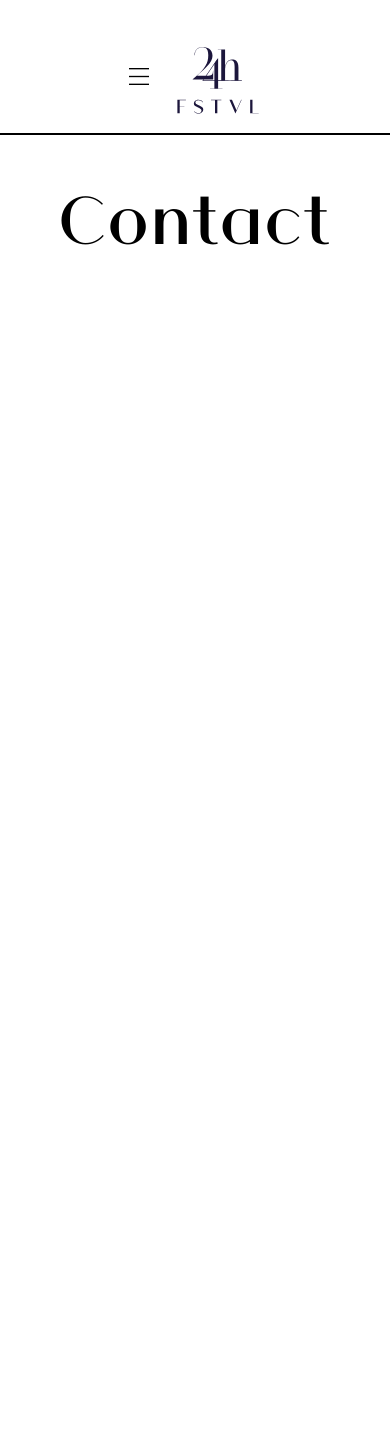
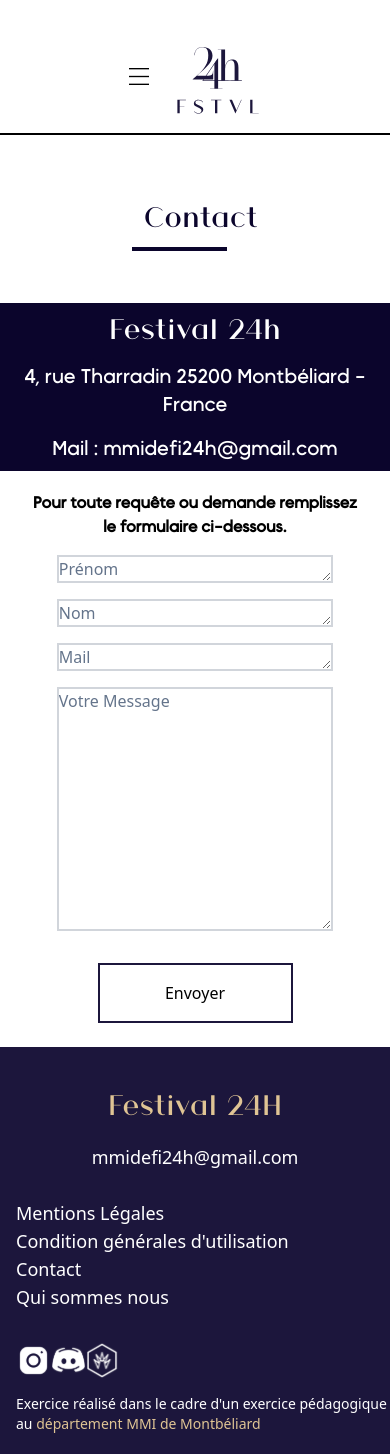
Before and after one commit to MeldryckSAID/Defi_24h, a Vue app: page /cont in a window 390 px wide. Before the commit the page ends 844 px from the top, so only its background shows below. Built offline with nearby package versions, Linux system fonts and the light colour scheme.

Commit message:
contact + footer (amélioration )

```diff
--- /dev/null
+++ b/src/components/banderole.vue
@@ -0,0 +1,17 @@
+<template>
+  <div class="flex flex-col bg-dark-blue text-center my-5 px-2">
+    <h1 class="text-3xl athena text-white py-2">Festival 24h</h1>
+    <p class="text-white text-xl py-2 okiner">
+      4, rue Tharradin 25200 Montbéliard - France
+    </p>
+    <p class="text-white text-xl py-2 okiner">Mail : mmidefi24h@gmail.com</p>
+  </div>
+</template>
+<style>
+.okiner {
+  font-family: "made_okine_sans_personal_usRg";
+}
+.athena {
+  font-family: "athenaregular";
+}
+</style>
--- a/src/components/f.vue
+++ b/src/components/f.vue
@@ -4,14 +4,16 @@ import { ref } from "vue";
 
 <template>
   <footer class="bg-main-blue h-1/4 py-5">
-    <h2 class="athena text-main-beige text-center text-2xl">Festival 24H</h2>
+    <h2 class="athena text-main-beige m-5 text-center text-3xl">
+      Festival 24H
+    </h2>
     <a
-      class="text-white text-lg flex justify-center"
+      class="text-white text-lg m-3 flex justify-center"
       href="mailto:mmidefi24h@gmail.com"
       >mmidefi24h@gmail.com</a
     >
 
-    <div class="flex flex-col  lg:hidden md:flex-row md:justify-evenly">
+    <div class="flex flex-col lg:hidden md:flex-row md:justify-evenly">
       <ul class="pl-4 py-4">
         <li>
           <RouterLink class="text-white text-lg text-center" to="/mention">
@@ -36,62 +38,75 @@ import { ref } from "vue";
       </ul>
       <div class="pl-4 py-4 flex flex-row">
         <img
-          class="lg:w-16 md:w-14"
+          class="lg:w-10 md:w-14"
           src="../assets/svg/instagram.svg"
           alt="Notre Instagram"
         />
         <img
-          class="lg:w-16 md:w-14"
+          class="lg:w-12 md:w-14"
           src="../assets/svg/discorde.svg"
           alt="Notre Discord"
         />
         <img
-          class="lg:w-16 md:w-14"
+          class="lg:w-14 md:w-14"
           src="../assets/svg/logo-mmi.svg"
           alt="Logo département MMi"
         />
       </div>
     </div>
 
-    <div class="lg:flex lg:flex-row lg:justify-around lg:items-center hidden md:hidden">
-      <div class="flex gap-7">
-        <RouterLink class="text-white text-lg text-center hover:text-main-beige" to="/mention">
-          Mentions Légales
-        </RouterLink>
-
-        <RouterLink class="text-white text-lg text-center hover:text-main-beige" to="/mention">
-          Condition générales d'utilisation
-        </RouterLink>
-
-        <RouterLink class="text-white text-lg text-center hover:text-main-beige" to="/cont">
-          Contact
-        </RouterLink>
-
-        <RouterLink class="text-white text-lg text-center hover:text-main-beige" to="/who">
-          Qui sommes nous
-        </RouterLink>
-      </div>
-
+    <div
+      class="lg:flex lg:flex-col lg:justify-around lg:items-center hidden md:hidden"
+    >
       <div class="pl-4 py-4 flex flex-row gap-2">
         <img
-          class="lg:w-16 md:w-14  "
+          class="lg:w-10 md:w-14"
           src="../assets/svg/instagram.svg"
           alt="Notre Instagram"
         />
         <img
-          class="lg:w-16 md:w-14 "
-          src="../assets/svg/discorde.svg"
-          alt="Notre Discord"
+          class="lg:w-10 md:w-14"
+          src="../assets/svg/facebook.svg"
+          alt="Notre Facebook"
         />
         <img
-          class="lg:w-16 md:w-14 "
+          class="lg:w-10 md:w-14"
           src="../assets/svg/logo-mmi.svg"
           alt="Logo département MMi"
         />
       </div>
+      <div class="flex m-5 gap-7">
+        <RouterLink
+          class="text-white text-lg text-center hover:text-main-beige"
+          to="/mention"
+        >
+          Mentions Légales
+        </RouterLink>
+
+        <RouterLink
+          class="text-white text-lg text-center hover:text-main-beige"
+          to="/mention"
+        >
+          Condition générales d'utilisation
+        </RouterLink>
+
+        <RouterLink
+          class="text-white text-lg text-center hover:text-main-beige"
+          to="/cont"
+        >
+          Contact
+        </RouterLink>
+
+        <RouterLink
+          class="text-white text-lg text-center hover:text-main-beige"
+          to="/who"
+        >
+          Qui sommes nous
+        </RouterLink>
+      </div>
     </div>
 
-    <p class="pl-4 text-left text-white lg:text-center md:text-center">
+    <p class="pl-4 text-sm text-left text-white lg:text-center md:text-center">
       Exercice réalisé dans le cadre d'un exercice pédagogique au
       <span class="text-main-beige"> département MMI de Montbéliard</span>
     </p>
--- a/src/views/classement.vue
+++ b/src/views/classement.vue
@@ -6,16 +6,14 @@ import f from "/src/components/f.vue";
 <template>
   <main class="h-screen">
     <div>
-      <div
-        class="flex py-4 items-center justify-evenly lg:justify-center gap-2"
-      >
-        <div>
-          <h1 class="athena text-3xl text-dark-blue pl-3">Classement</h1>
-        </div>
-        <div>
-          <div
-            class="border-2 w-24 lg:w-64 bg-dark-blue border-dark-blue"
-          ></div>
+      <div>
+        <div class="flex mb-9 py-4 items-center justify-center">
+          <div>
+            <h1 class="athena text-3xl mb-3 text-dark-blue pl-3">classement</h1>
+            <div>
+              <div class="border-2 w-3/4 bg-dark-blue border-dark-blue"></div>
+            </div>
+          </div>
         </div>
       </div>
       <p class="okiner font-bold text-xl m-3 my-5">
--- a/src/views/contact.vue
+++ b/src/views/contact.vue
@@ -1,13 +1,89 @@
-<script setup></script>
+<script setup>
+import Banderole from "../components/banderole.vue";
+import Boutonc from "../components/bouton/boutonc.vue";
+import f from "/src/components/f.vue";
+</script>
 
 <template>
   <main>
-    <h1 class="athena text-center text-7xl"> Contact</h1>
+    <div>
+      <div>
+        <div class="flex mb-9 py-4 items-center justify-center">
+          <div>
+            <h1 class="athena text-3xl mb-3 text-dark-blue pl-3">Contact</h1>
+            <div>
+              <div class="border-2 w-3/4 bg-dark-blue border-dark-blue"></div>
+            </div>
+          </div>
+        </div>
+      </div>
+      <Banderole></Banderole>
+      <p class="okiner font-bold text-center m-2">
+        Pour toute requête ou demande remplissez <br />
+        le formulaire ci-dessous.
+      </p>
+      <div class="grid place-items-center">
+        <div class="w-3/4 lg:w-1/2 md:w-1/2 flex flex-col">
+          <div class="flex flex-col justify-center m-2">
+            <textarea
+              class="border-2 border-gray-300 placeholder:text-slate-500 placeholder:okinel"
+              placeholder="Prénom"
+              name="Prénom"
+              id=""
+              cols="10"
+              rows="1"
+            ></textarea>
+          </div>
+          <div class="flex flex-col justify-center m-2">
+            <textarea
+              class="border-2 border-gray-300 placeholder:text-slate-500 placeholder:okinel"
+              placeholder="Nom"
+              name="Nom"
+              id=""
+              cols="10"
+              rows="1"
+            ></textarea>
+          </div>
+          <div class="flex flex-col justify-center m-2">
+            <textarea
+              class="border-2 border-gray-300 placeholder:text-slate-500 placeholder:okinel"
+              placeholder="Mail"
+              name="Mail"
+              id=""
+              cols="10"
+              rows="1"
+            ></textarea>
+          </div>
+          <div class="flex flex-col justify-center m-2">
+            <textarea
+              class="border-2 border-gray-300 placeholder:text-slate-500 placeholder:okinel"
+              placeholder="Votre Message"
+              name="Message"
+              id=""
+              cols="1"
+              rows="10"
+            ></textarea>
+          </div>
+        </div>
+      </div>
+      <div class="flex justify-center hover:border-main-beige my-6">
+        <Boutonc>Envoyer</Boutonc>
+      </div>
+    </div>
   </main>
+  <footer>
+    <f />
+  </footer>
 </template>
 
 <style>
 .athena {
   font-family: "athenaregular";
 }
+.okiner {
+  font-family: "made_okine_sans_personal_usRg";
+}
+.okinel {
+  font-family: "made_okine_sans_personal_usLt";
+}
 </style>
--- a/src/views/who.vue
+++ b/src/views/who.vue
@@ -8,32 +8,37 @@ import f from "/src/components/f.vue";
       <!-- qui sommes nous  -->
       <div>
         <div
-          class="flex py-4 items-center justify-evenly lg:justify-start gap-2"
+          class="flex mb-9 py-4 items-center justify-center   "
         >
           <div>
-            <h1 class="athena text-3xl text-dark-blue pl-3">
+            <h1 class="athena text-3xl mb-3 text-dark-blue pl-3">
               Qui sommes nous ?
             </h1>
+            <div>
+              <div class="border-2 w-3/4 bg-dark-blue border-dark-blue"></div>
             </div>
-          <div>
-            <div
-              class="border-2 w-12 lg:w-64 bg-dark-blue border-dark-blue"
-            ></div>
           </div>
         </div>
       </div>
       <!-- le defie -->
       <div>
-        <div class="flex py-4 items-center justify-evenly gap-2">
+        <!-- titre -->
         <div>
           <div
-              class="border-2 w-32 lg:w-64 bg-dark-blue border-dark-blue"
-            ></div>
-          </div>
+            class="flex ml-5 mb-9 py-4 items-center  justify-start  "
+          >
             <div>
-            <h1 class="athena text-3xl text-dark-blue pl-3">Le défie 24h</h1>
+              <h1 class="athena text-3xl mb-3 text-dark-blue pl-3">
+               Le défie 24h ?
+              </h1>
+              <div>
+                <div class="border-2 w-3/4 bg-dark-blue border-dark-blue"></div>
               </div>
             </div>
+
+          </div>
+        </div>
+
         <p class="okiner px-3 text-left">
           Étudiants en 2ème année de MMI, notre objectif commun est d’acquérir
           le plus de connaissances possible en communication, création
@@ -49,18 +54,25 @@ import f from "/src/components/f.vue";
       </div>
       <!-- lequipe -->
       <div>
+
+
+         <!-- titre -->
+        <div>
           <div
-          class="flex py-4 items-center justify-evenly  gap-2"
+            class="flex ml-5 mb-9 py-4 items-center  justify-start  "
           >
             <div>
-            <h1 class="athena text-3xl text-dark-blue pl-3">L'équipe</h1>
-          </div>
+              <h1 class="athena text-3xl mb-3 text-dark-blue pl-3">
+             L'équipe
+              </h1>
               <div>
-            <div
-              class="border-2 w-32 lg:w-64 bg-dark-blue border-dark-blue"
-            ></div>
+                <div class="border-2 w-3/4 bg-dark-blue border-dark-blue"></div>
               </div>
             </div>
+
+          </div>
+        </div>
+
         <p class="okiner px-3 text-left">
           Notre équipe se décompose en trois domaines distincts. <br />
           <br />
```
Also changed, not shown: src/components/h.vue (+29 -7 lines), src/assets/svg/facebook.svg (added). Lines whose indentation alone changed are shown as unchanged.
